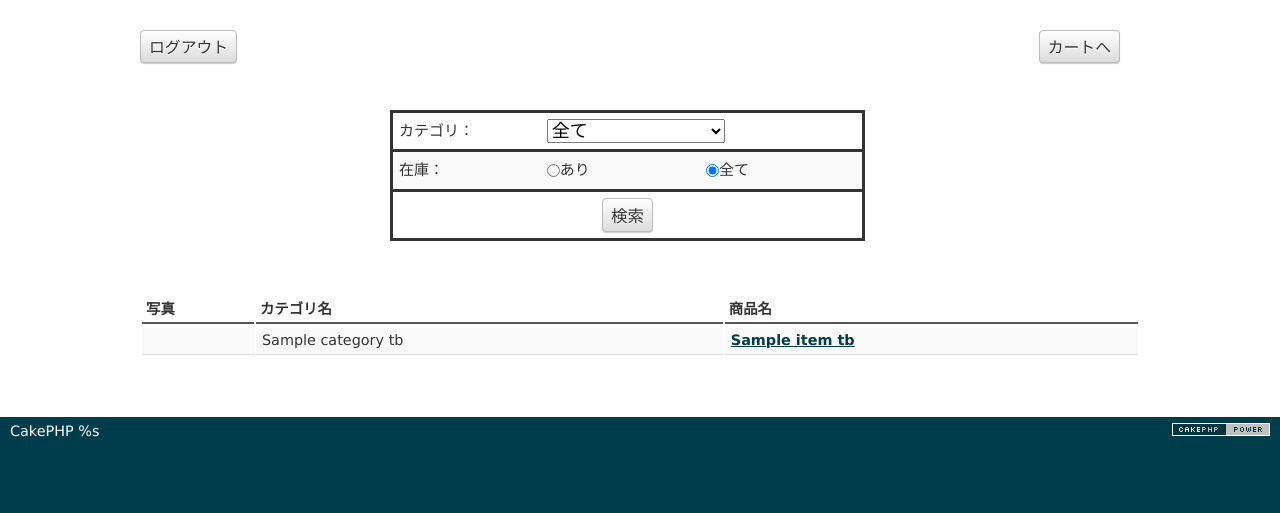
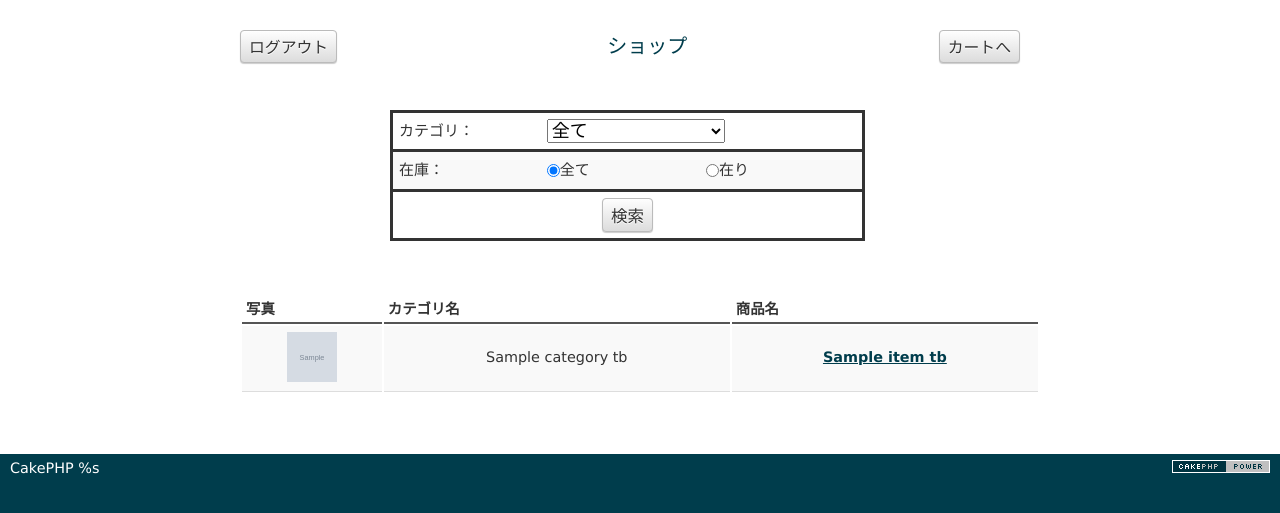
Before and after one commit to watarukoshikawa/shopping, a CakePHP app: the page made by cakephp/app/View/Shopping/shop.ctp in a window 1280 px wide. Shown: the part 47-560 px from the top of the page. Run offline with PHP 8.4 and a stand-in for CakePHP, Linux system fonts and the light colour scheme; the template is opened without the code that fills it: most values are stand-ins (such as "Sample title", 1, 10 or a date in 2020); grey boxes marked "Sample" are stand-in pictures; data that the repository does not hold is empty; some libraries are stand-ins or nearby versions.

Commit message:
imageの表示を各ページに追加

```diff
--- a/cakephp/app/View/Shopping/shop.ctp
+++ b/cakephp/app/View/Shopping/shop.ctp
@@ -1,12 +1,16 @@
 
 <style>
 	div#header_btn{
-		width: 1000px;
+		width: 800px;
 		margin: 20px auto;
 	}
 	div#table_area{
-		width: 1000px;
+		width: 800px;
 		margin: 20px auto;
+	}
+	div#table_area td{
+		height: 50px;
+		text-align: center;
 	}
 	div#search_area{
 		width: 500px;
@@ -14,7 +18,6 @@
 	}
 	div#msg_box{
 		text-align: center;
-
 	}
 	div#msg_box{
 		text-align: center;
@@ -44,6 +47,10 @@
 			<input type="submit" name="logout_btn" value="ログアウト">
 		</form>
 	</div>
+	<!-- ショップボタン -->
+	<div style="float:left; padding-left:250px; font-size:20px;">
+		<h1>ショップ</h1>
+	</div>
 	<!-- カートボタン -->
 	<div style="float:right">
 		<form class="cart_btn_form" action="cart" method="POST">
@@ -62,17 +69,17 @@
 					<select name="category_select">
 						<option value="all">全て</option>
 						<?php foreach ($categories as $category): ?>
-							<option value="<?php echo $category['category_tbs']['name']; ?>">
-								<?php echo $category['category_tbs']['name']; ?>
-							</option>
+						<option value="<?php echo $category['category_tbs']['name']; ?>">
+							<?php echo $category['category_tbs']['name']; ?>
+						</option>
 						<?php endforeach; ?>
 					</select>
 				</td>
 			</tr>
 			<tr>
 				<td>在庫：</td>
-				<td><input type="radio" name="stock" value="yes">あり</td>
-				<td><input type="radio" name="stock" value="all" checked="checked">全て</td>
+				<td><input type="radio" name="stock" value="all" checked>全て</td>
+				<td><input type="radio" name="stock" value="yes">在り</td>
 			</tr>
 			<tr>
 				<td colspan="3" style="text-align:center"><input type="submit" name="search_shop_btn" value="検索"></td>
@@ -90,12 +97,16 @@
 		<?php foreach($items as $item): ?>
 		<tr>
 			<td>
-				<!-- 写真表示予定 -->
+				<?php
+					if ($item['item_tbs']['item_img'] != "") {
+						echo $this->Html->image($item['item_tbs']['item_img'], array('width' => '50px', 'height' => '50px'));
+					}
+				?>
 			</td>
-			<td>
+			<td style="line-height:50px;">
 				<?php echo $item['category_tbs']['category_name'];?>
 			</td>
-			<td>
+			<td style="line-height:50px;">
 				<a href="item?item=<?php echo $item['item_tbs']['item_id']; ?>">
 					<?php echo $item['item_tbs']['item_name']; ?>
 				</a>
```
Also changed, not shown: cakephp/app/Controller/ShoppingController.php (+13 -1 lines), cakephp/app/View/Shopping/cart.ctp (+4 -4 lines), cakephp/app/View/Shopping/item.ctp (+9 -4 lines), cakephp/app/webroot/img/FullSizeRender.jpg (added), cakephp/app/webroot/img/harinezumi.jpg (added).
